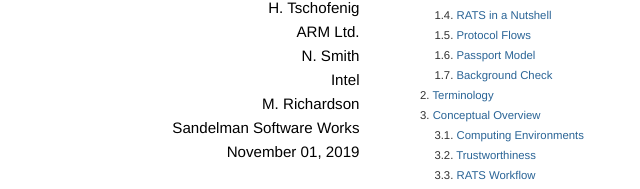
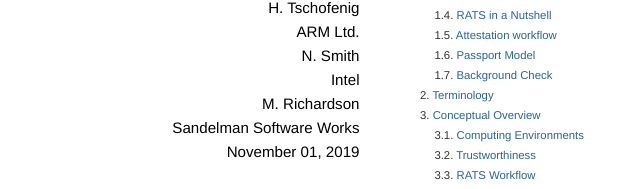
Before and after one commit to ietf-rats/draft-birkholz-rats-architecture, a plain HTML site: page draft-birkholz-rats-architecture.html in a window 1280 px wide. Shown: the part 175-364 px from the top of the page, 420-1060 px from the left. Drawn offline with Linux system fonts and the light colour scheme.

Commit message:
Script updating gh-pages from 9b56159. [ci skip]

```diff
--- a/draft-birkholz-rats-architecture.html
+++ b/draft-birkholz-rats-architecture.html
@@ -287,7 +287,7 @@ ul.toc li {
 <link href="#rfc.section.1.2" rel="Chapter" title="1.2 Opportunities">
 <link href="#rfc.section.1.3" rel="Chapter" title="1.3 Overview of Document">
 <link href="#rfc.section.1.4" rel="Chapter" title="1.4 RATS in a Nutshell">
-<link href="#rfc.section.1.5" rel="Chapter" title="1.5 Protocol Flows">
+<link href="#rfc.section.1.5" rel="Chapter" title="1.5 Attestation workflow">
 <link href="#rfc.section.1.6" rel="Chapter" title="1.6 Passport Model">
 <link href="#rfc.section.1.7" rel="Chapter" title="1.7 Background Check">
 <link href="#rfc.section.2" rel="Chapter" title="2 Terminology">
@@ -404,7 +404,7 @@ ul.toc li {
 </li>
 <li>1.4.   <a href="#rfc.section.1.4">RATS in a Nutshell</a>
 </li>
-<li>1.5.   <a href="#rfc.section.1.5">Protocol Flows</a>
+<li>1.5.   <a href="#rfc.section.1.5">Attestation workflow</a>
 </li>
 <li>1.6.   <a href="#rfc.section.1.6">Passport Model</a>
 </li>
@@ -486,7 +486,7 @@ ul.toc li {
 <li>Relying Parties are performing tasks such as managing a resource, controlling access, and/or managing risk. Attestation Results helps Relying Parties determine levels of trust.</li>
 </ul>
 <h1 id="rfc.section.1.5">
-<a href="#rfc.section.1.5">1.5.</a> <a href="#protocol-flows" id="protocol-flows">Protocol Flows</a>
+<a href="#rfc.section.1.5">1.5.</a> <a href="#attestation-workflow" id="attestation-workflow">Attestation workflow</a>
 </h1>
 <div id="rfc.figure.1"></div>
 <div id="wholeflow"></div>
```
Also changed, not shown: draft-birkholz-rats-architecture.txt.
